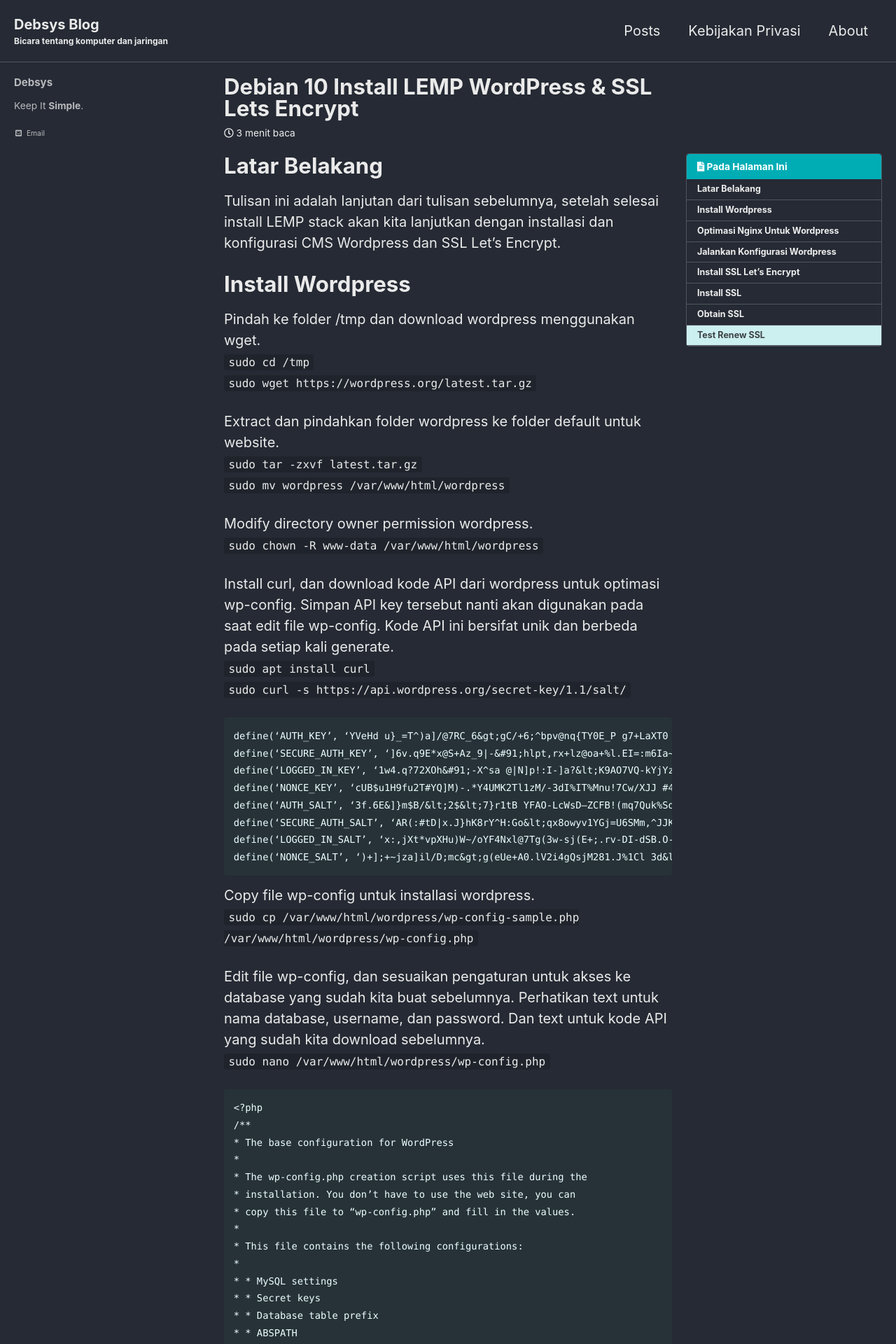
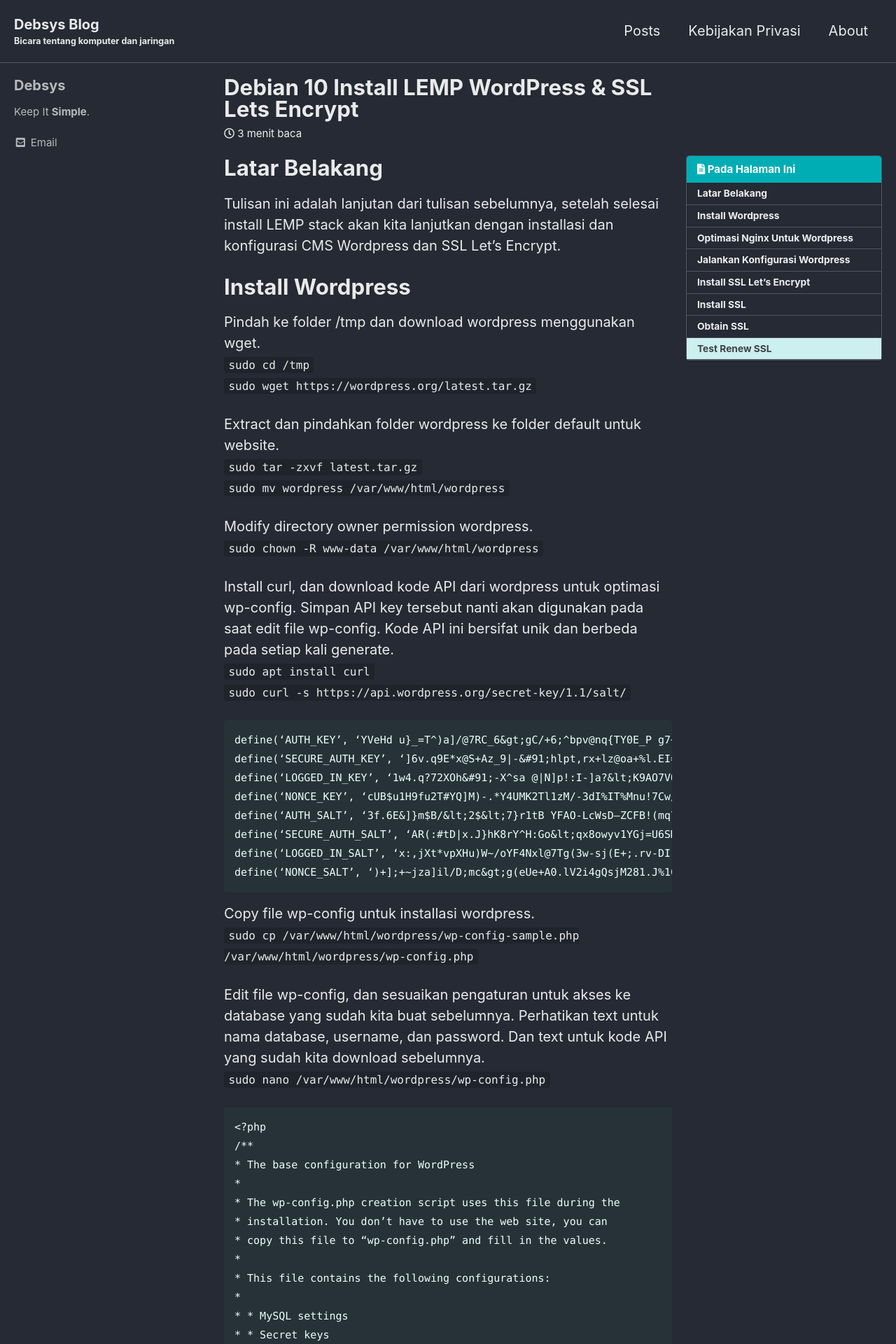
Before and after one commit to debsys/debsys.github.io, a Jekyll site: the page built from _posts/2021-11-08-debian10-wordpress-ssl.md, in a window 1280 px wide. Shown: the top 1920 px of the page at 70% size. Built offline with Jekyll 4.4.1, drawn with Linux system fonts in a browser that asks for light colours; cached includes are drawn as plain includes.

Commit message:
Update _variables.scss

```diff
--- a/_sass/minimal-mistakes/_variables.scss
+++ b/_sass/minimal-mistakes/_variables.scss
@@ -34,14 +34,14 @@ $header-font-family: $sans-serif !default;
 $caption-font-family: $serif !default;
 
 /* type scale */
-$type-size-1: 1.953em !default; // ~39.056px
-$type-size-2: 1.563em !default; // ~31.248px
-$type-size-3: 1.25em !default; // ~25.008px
-$type-size-4: 1em !default; // ~20px
-$type-size-5: 0.75em !default; // ~16px
-$type-size-6: 0.6875em !default; // ~12px
-$type-size-7: 0.625em !default; // ~11px
-$type-size-8: 0.600em !default; // ~10px
+$type-size-1: 2.441em !default; // ~39.056px
+$type-size-2: 1.953em !default; // ~31.248px
+$type-size-3: 1.563em !default; // ~25.008px
+$type-size-4: 1.25em !default; // ~20px
+$type-size-5: 1em !default; // ~16px
+$type-size-6: 0.75em !default; // ~12px
+$type-size-7: 0.6875em !default; // ~11px
+$type-size-8: 0.625em !default; // ~10px
 
 /* headline scale */
 $h-size-1: 1.563em !default; // ~25.008px
```
